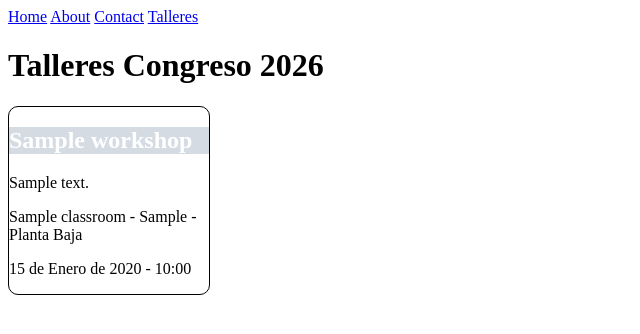
After one commit to franlop24/congreso_django_ird, a Django app: page /talleres/ in a window 1280 px wide. The commit adds this page. Shown: the top 334 px of the page, without its empty margins (0-640 px from the left). Run offline with Django 5.2, Linux system fonts and the light colour scheme; tables that the repository leaves empty hold one stand-in row (values such as "Sample post"); grey boxes marked "Sample" are stand-in pictures.

Commit message:
Image field in Workshop

```diff
--- a/congreso/settings.py
+++ b/congreso/settings.py
@@ -109,7 +109,7 @@ AUTH_PASSWORD_VALIDATORS = [
 
 LANGUAGE_CODE = 'es-mx'
 
-TIME_ZONE = 'UTC'
+TIME_ZONE = 'America/Mexico_City'
 
 USE_I18N = True
 
--- a/congreso/urls.py
+++ b/congreso/urls.py
@@ -16,8 +16,13 @@ Including another URLconf
 """
 from django.contrib import admin
 from django.urls import path, include
+from django.conf import settings
+from django.conf.urls.static import static
 
 urlpatterns = [
     path('admin/', admin.site.urls),
     path('', include('home.urls')),
+    path('talleres/', include('workshops.urls')),
 ]
+urlpatterns += static(settings.MEDIA_URL,
+                      document_root=settings.MEDIA_ROOT)
--- a/templates/base.html
+++ b/templates/base.html
@@ -11,6 +11,7 @@
             <a href="{% url 'home' %}">Home</a>
             <a href="{% url 'about' %}">About</a>
             <a href="{% url 'contact' %}">Contact</a>
+            <a href="{% url 'workshop:list' %}">Talleres</a>
         </nav>
     </header>
     {% block content %}
--- /dev/null
+++ b/templates/workshop/list.html
@@ -0,0 +1,41 @@
+{% extends 'base.html' %}
+
+{% block content %}
+<h1>Talleres Congreso 2026</h1>
+
+<style>
+    .container {
+        display: flex;
+        gap: 10px;
+    }
+    .container .card {
+        width: 200px;
+        border: 1px solid black;
+        border-radius: 10px;
+    }
+    .card .card-header {
+        color: white;
+        background-size: cover;
+    }
+</style>
+
+<div class="container">
+    {% for w in workshops %}
+    <div class="card">
+        {% if w.image %}
+        <div class="card-header" style="background-image: url('{{ w.image.url }}');">
+        {% else %}
+        <div class="card-header">
+        {% endif %}
+            <h2>{{ w.name }}</h2>
+        </div>
+        <div class="card-body">
+            <p>{{ w.description }}</p>
+            <p>{{ w.classroom }}</p>
+            <p>{{ w.date }} - {{ w.start }}</p>
+        </div>
+    </div>
+    {% endfor %}
+</div>
+
+{% endblock %}
--- a/workshops/models.py
+++ b/workshops/models.py
@@ -2,12 +2,41 @@ from django.db import models
 
 # Un modelo es una representación de una tabla
 
+# Tabla Laboratorios/aulas
+class Classroom(models.Model):
+    FLOORS = [("Planta Baja", "Planta Baja"), ("Planta Alta", "Planta Alta")]
+    name = models.CharField(verbose_name="Aula/Laboratorio", max_length=100)
+    building = models.CharField(verbose_name="Edificio", max_length=100)
+    floor = models.CharField(verbose_name="Planta", max_length=100, choices=FLOORS)
+
+    def __str__(self):
+        return self.name + " - " + self.building + " - " + self.floor
+
+    class Meta:
+        verbose_name = "Aula/Laboratorio"
+        verbose_name_plural = "Aulas/Laboratorios"
+
 # tabla taller (workshop)
 class Workshop(models.Model):
-    name = models.CharField(max_length=200)
-    description = models.TextField()
-    capacity = models.IntegerField()
-    classroom = models.CharField(max_length=50)
+    name = models.CharField(verbose_name="Nombre", max_length=200)
+    description = models.TextField(verbose_name="Descripción")
+    capacity = models.IntegerField(verbose_name="Capacidad")
+    classroom = models.ForeignKey(
+            Classroom,
+            related_name="classroom",
+            on_delete=models.SET_NULL,
+            null=True)
+    image = models.ImageField("Imagen o portada del Taller",
+                              upload_to="images", null=True, blank=True)
+    date = models.DateField(verbose_name="Fecha", blank=True, null=True)
+    start = models.TimeField(verbose_name="Hora de inicio",blank=True, null=True)
+    end = models.TimeField(verbose_name="Hora de término", blank=True, null=True)
+
 
     def __str__(self):
-        return self.name
+        return self.name + " " + self.classroom.name
+
+    class Meta:
+        verbose_name = 'Taller'
+        verbose_name_plural = "Talleres"
+        ordering = ["name"]
--- /dev/null
+++ b/workshops/urls.py
@@ -0,0 +1,8 @@
+from django.urls import path
+
+from . import views
+
+app_name = "workshop"
+urlpatterns = [
+    path('', views.workshop_list, name="list"), # workshop:list
+]
--- a/workshops/views.py
+++ b/workshops/views.py
@@ -1,3 +1,11 @@
 from django.shortcuts import render
 
+from .models import Workshop
+
 # Create your views here.
+def workshop_list(request):
+    workshops = Workshop.objects.all()
+    context = {
+        "workshops": workshops
+    }
+    return render(request, 'workshop/list.html', context)
```
Also changed, not shown: workshops/admin.py (+8 -2 lines), images/portada.jpg (added), workshops/migrations/0001_initial.py, workshops/migrations/0002_workshop_image.py (added).
